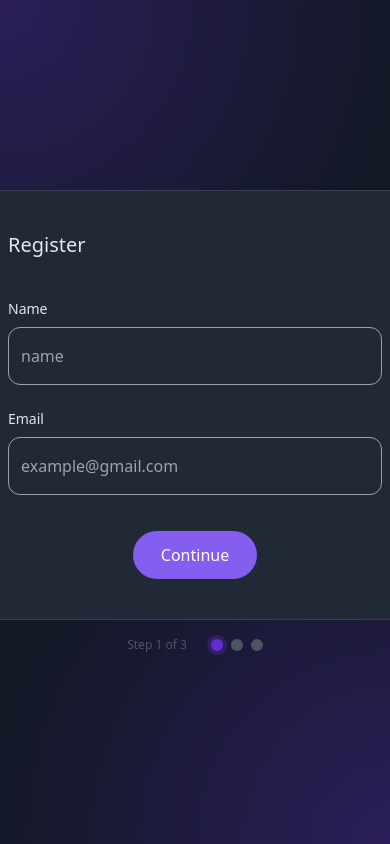
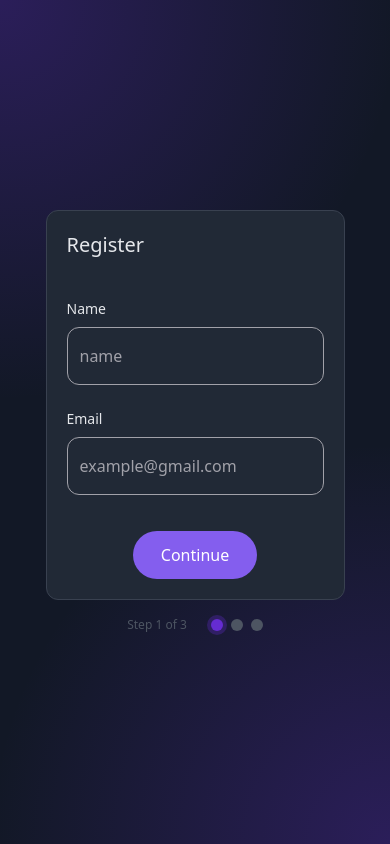
Before and after one commit to brayanpesantes/practicing-in-devchallenge, a Next.js app: page /multi-step-register in a window 390 px wide. Built offline with nearby package versions, Linux system fonts and the light colour scheme.

Commit message:
update  to card responsive

```diff
--- a/app/multi-step-register/_components/Card.tsx
+++ b/app/multi-step-register/_components/Card.tsx
@@ -9,7 +9,7 @@ export default function Card({ children, className }: Props) {
   return (
     <div
       className={cn([
-        "w-[456px] p-10 bg-[#212936] border border-[#394150] rounded-xl",
+        "w-full md:w-[456px] p-5 md:p-10 bg-[#212936] border border-[#394150] rounded-xl",
         className,
       ])}
     >
```
